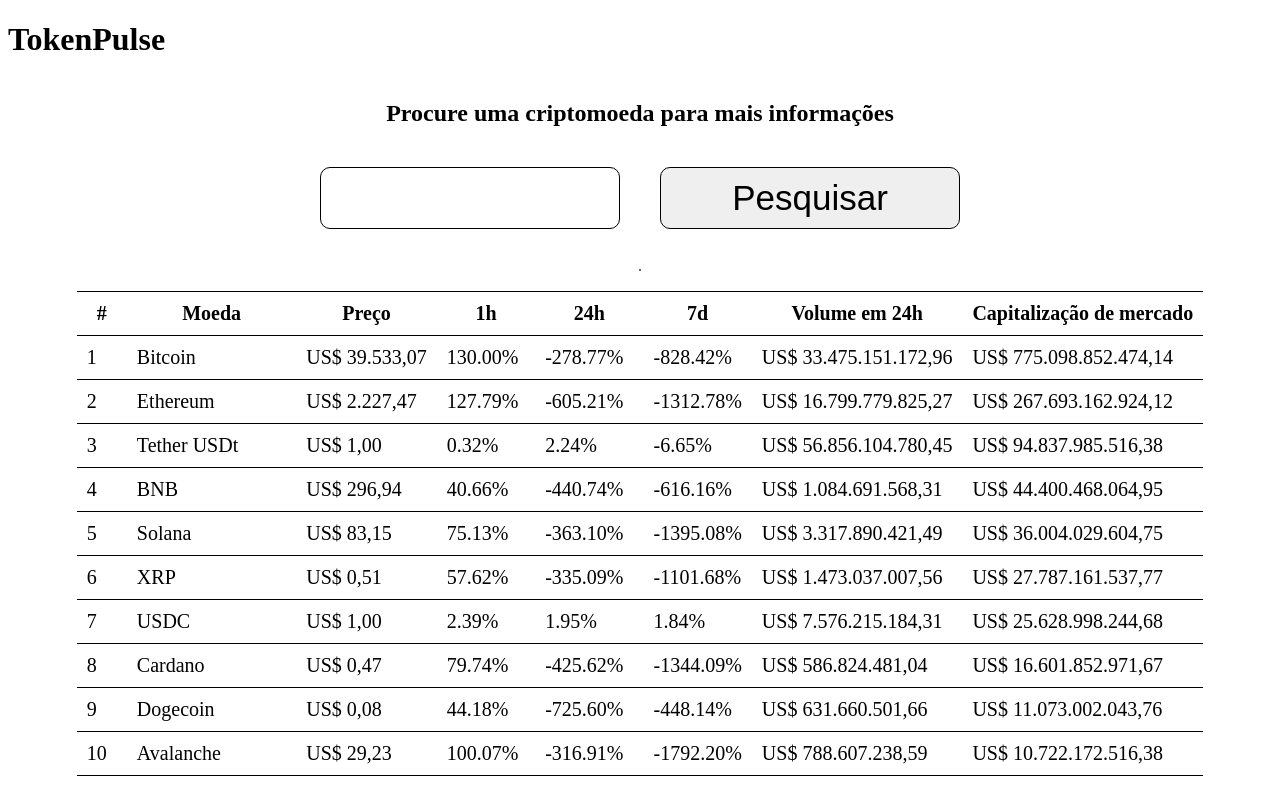
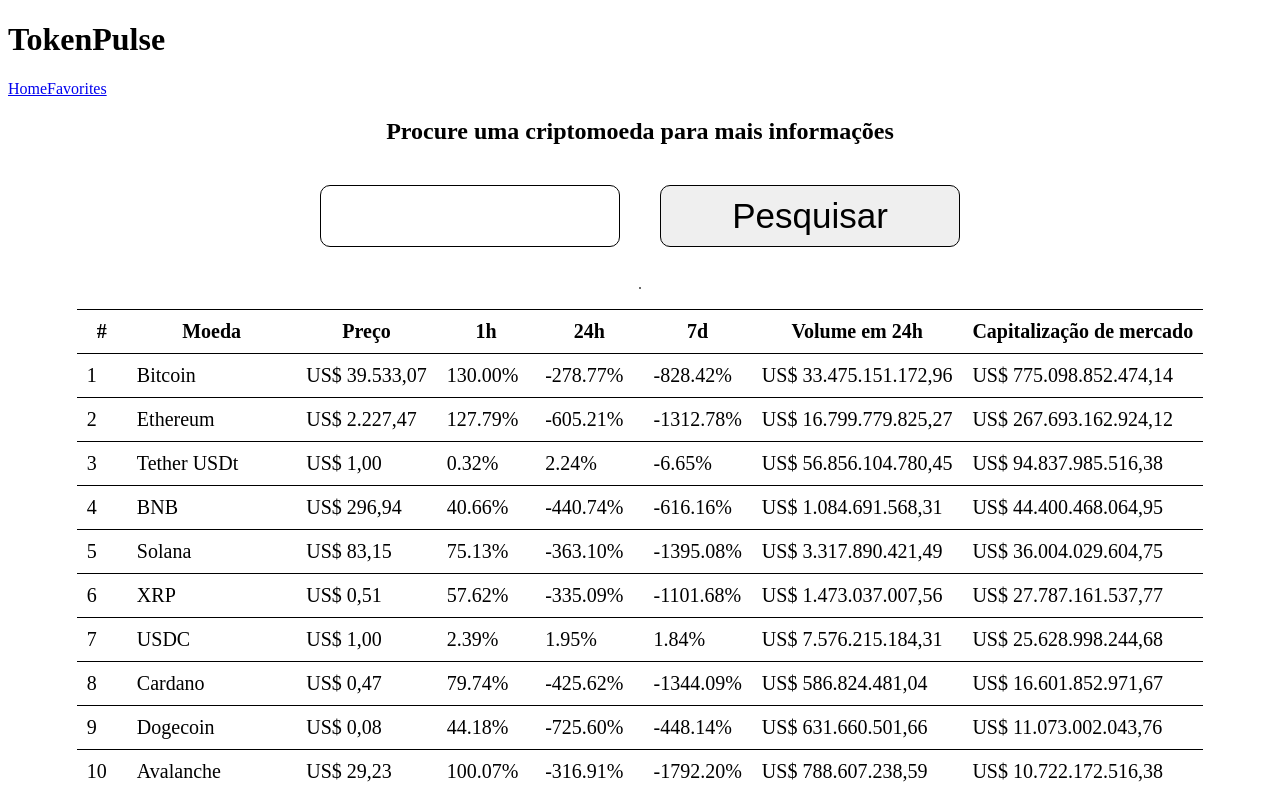
Before and after one commit to netoelix/TokenPulse, a React (Vite) app: page / in a window 1280 px wide. Shown: the top 786 px of the page. Built offline with nearby package versions, Linux system fonts and the light colour scheme.

Commit message:
Implementing a component navigation

```diff
--- a/src/components/Header.tsx
+++ b/src/components/Header.tsx
@@ -1,7 +1,10 @@
+import Navigation from './Navigation';
+
 function Header() {
   return (
     <header>
       <h1>TokenPulse</h1>
+      <Navigation />
     </header>
   );
 }
--- /dev/null
+++ b/src/components/Navigation.tsx
@@ -0,0 +1,12 @@
+import { NavLink } from 'react-router-dom';
+
+function Navigation() {
+  return (
+    <nav>
+      <NavLink to="/">Home</NavLink>
+      <NavLink to="/favorites">Favorites</NavLink>
+    </nav>
+  );
+}
+
+export default Navigation;
```
